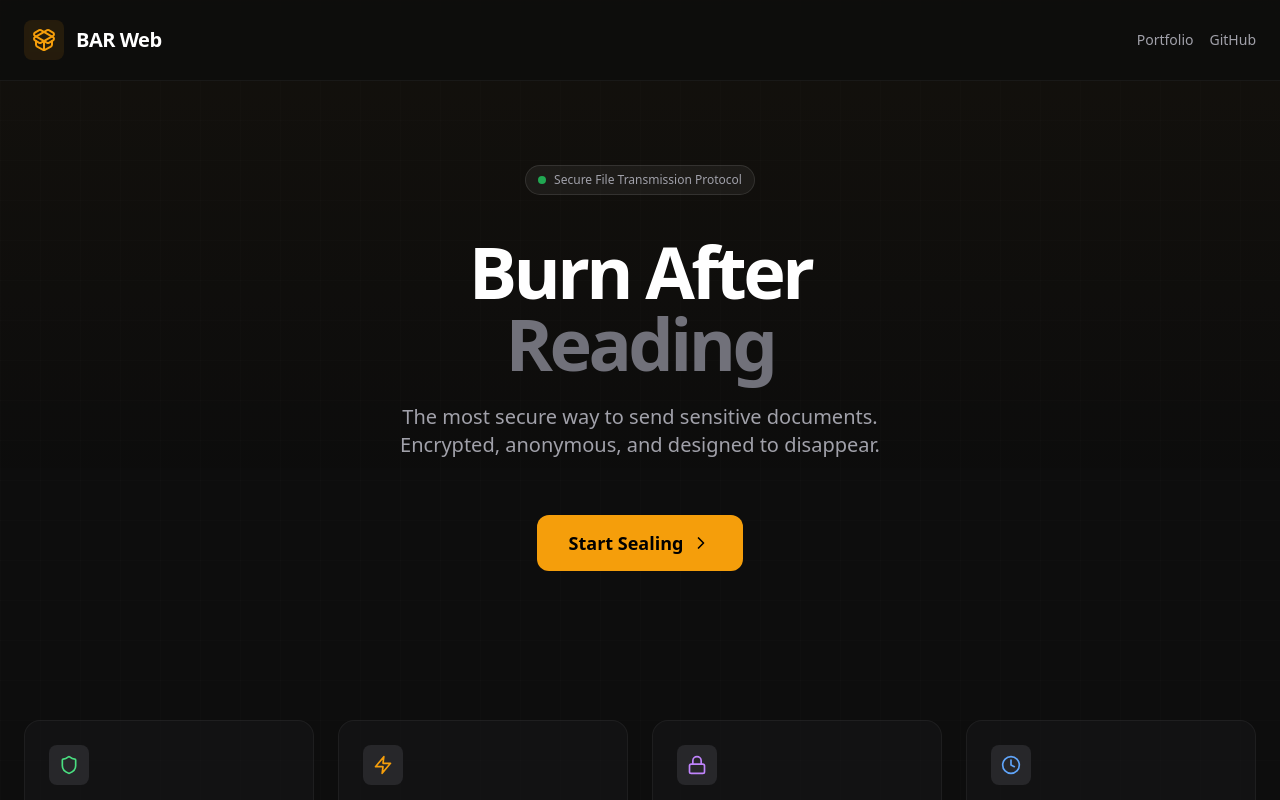
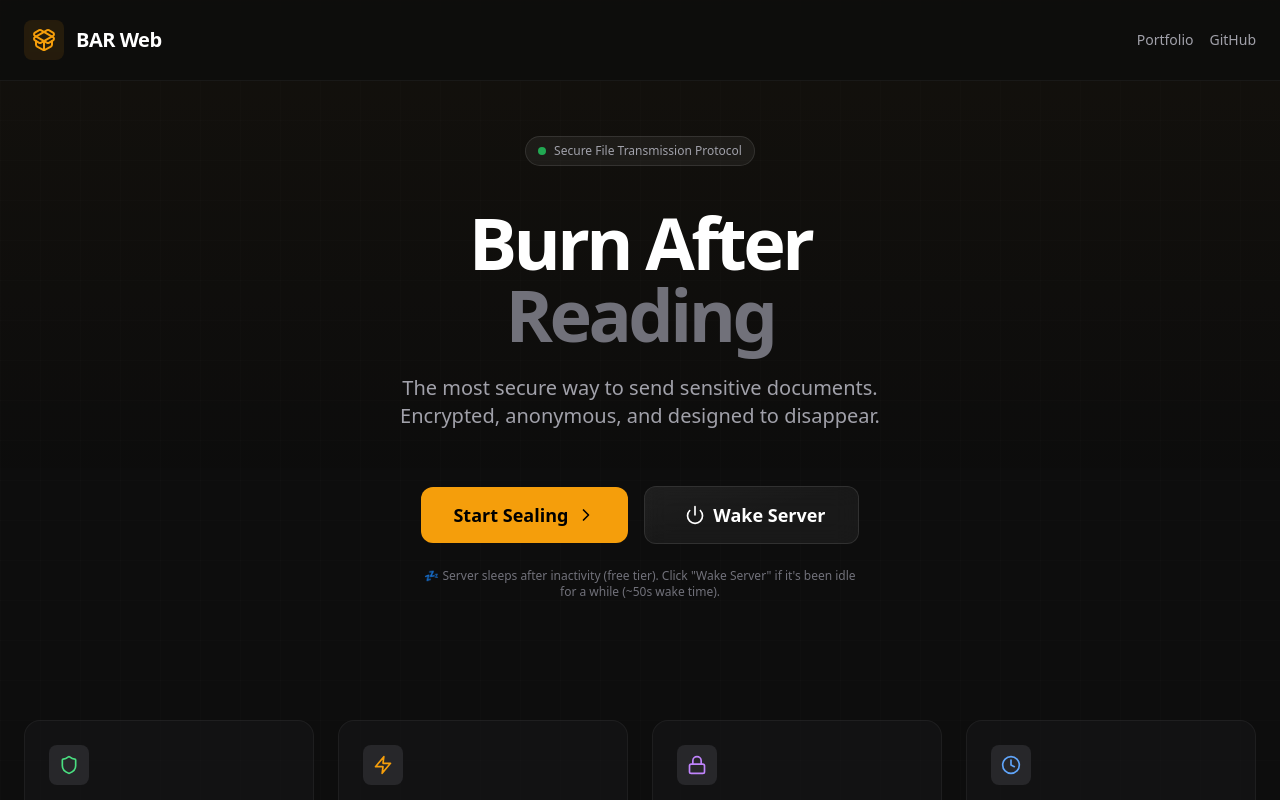
Before and after one commit to Mrtracker-new/BAR_RYY, a React (Vite) app in the folder frontend/: page / in a window 1280 px wide. Shown: the top 800 px of the page. Built offline with nearby package versions, Linux system fonts and the light colour scheme; no server answers.

Commit message:
Wake Server button got a reality check - now it actually knows when backend is napping vs partying. Also gave it a glow-up to match its cooler sibling (Start Sealing btn). No more fake 'Ready!' lies!

```diff
--- a/frontend/src/components/LandingPage.jsx
+++ b/frontend/src/components/LandingPage.jsx
@@ -14,6 +14,7 @@
   ChevronRight,
   Terminal,
 } from "lucide-react";
+import WakeUpButton from "./WakeUpButton";
 
 const LandingPage = () => {
   const navigate = useNavigate();
@@ -101,7 +102,8 @@
               Encrypted, anonymous, and designed to disappear.
             </p>
 
-            <div className="flex flex-col sm:flex-row items-center justify-center gap-4 pt-8">
+            <div className="flex flex-col items-center justify-center gap-4 pt-8">
+              <div className="flex flex-col sm:flex-row items-center justify-center gap-4">
                 <button
                   onClick={() => navigate('/app')}
                   className="w-full sm:w-auto px-8 py-3.5 bg-amber-500 hover:bg-amber-400 text-black font-semibold text-lg rounded-xl transition-all flex items-center justify-center space-x-2"
@@ -109,6 +111,12 @@
                   <span>Start Sealing</span>
                   <ChevronRight className="w-5 h-5" />
                 </button>
+                <WakeUpButton />
+              </div>
+
+              <p className="text-xs text-zinc-500 max-w-md text-center mt-2">
+                💤 Server sleeps after inactivity (free tier). Click "Wake Server" if it's been idle for a while (~50s wake time).
+              </p>
             </div>
           </motion.div>
         </section>
--- /dev/null
+++ b/frontend/src/components/WakeUpButton.jsx
@@ -0,0 +1,116 @@
+import React, { useState } from "react";
+import { Loader, CheckCircle, XCircle, Power } from "lucide-react";
+
+const WakeUpButton = () => {
+    const [status, setStatus] = useState("idle"); // idle, loading, success, error
+
+    const handleWakeUp = async () => {
+        setStatus("loading");
+
+        try {
+            // Get the actual backend URL - use env var or default to localhost:8000
+            const backendUrl = import.meta.env.VITE_BACKEND_URL || 'http://localhost:8000';
+
+            // Make a direct health check request to the backend server (not using axios instance)
+            // This bypasses Vite proxy and ensures we're checking the actual backend
+            const response = await fetch(`${backendUrl}/health`, {
+                method: 'GET',
+                signal: AbortSignal.timeout(60000) // 60 second timeout
+            });
+
+            if (!response.ok) {
+                throw new Error(`HTTP error! status: ${response.status}`);
+            }
+
+            setStatus("success");
+
+            // Reset after 2.5 seconds
+            setTimeout(() => {
+                setStatus("idle");
+            }, 2500);
+        } catch (error) {
+            setStatus("error");
+
+            // Reset after 2.5 seconds
+            setTimeout(() => {
+                setStatus("idle");
+            }, 2500);
+        }
+    };
+
+    const getButtonContent = () => {
+        switch (status) {
+            case "loading":
+                return (
+                    <>
+                        <Loader className="w-5 h-5 animate-spin" />
+                        <span>Waking...</span>
+                    </>
+                );
+            case "success":
+                return (
+                    <>
+                        <CheckCircle className="w-5 h-5" />
+                        <span>Ready!</span>
+                    </>
+                );
+            case "error":
+                return (
+                    <>
+                        <XCircle className="w-5 h-5" />
+                        <span>Retry</span>
+                    </>
+                );
+            default:
+                return (
+                    <>
+                        <Power className="w-5 h-5" />
+                        <span>Wake Server</span>
+                    </>
+                );
+        }
+    };
+
+    const getButtonStyles = () => {
+        const baseStyles =
+            "relative w-full sm:w-auto px-8 py-3.5 rounded-xl font-semibold text-lg transition-all duration-500 flex items-center justify-center space-x-2 overflow-hidden group";
+
+        switch (status) {
+            case "loading":
+                return `${baseStyles} bg-amber-500/10 border border-amber-500/30 text-amber-400 backdrop-blur-md shadow-lg shadow-amber-500/10 animate-pulse`;
+            case "success":
+                return `${baseStyles} bg-green-500/10 border border-green-500/30 text-green-400 backdrop-blur-md shadow-lg shadow-green-500/10`;
+            case "error":
+                return `${baseStyles} bg-red-500/10 border border-red-500/30 text-red-400 backdrop-blur-md shadow-lg shadow-red-500/10 hover:bg-red-500/20`;
+            default:
+                return `${baseStyles} bg-white/5 border border-white/10 text-white backdrop-blur-md hover:bg-white/10 hover:border-white/20 hover:shadow-lg hover:shadow-white/5`;
+        }
+    };
+
+    return (
+        <button
+            onClick={handleWakeUp}
+            disabled={status === "loading" || status === "success"}
+            className={getButtonStyles()}
+            title="Wake up the Render server"
+        >
+            {/* Multi-layered glassmorphic background */}
+            <div className="absolute inset-0 bg-gradient-to-br from-white/5 via-transparent to-transparent opacity-50" />
+
+            {/* Animated shine effect */}
+            <div className="absolute inset-0 bg-gradient-to-r from-transparent via-white/10 to-transparent -translate-x-full group-hover:translate-x-full transition-transform duration-1000 ease-in-out" />
+
+            {/* Pulsing glow on loading */}
+            {status === "loading" && (
+                <div className="absolute inset-0 bg-amber-500/20 animate-pulse rounded-lg" />
+            )}
+
+            {/* Content */}
+            <div className="relative z-10 flex items-center space-x-2">
+                {getButtonContent()}
+            </div>
+        </button>
+    );
+};
+
+export default WakeUpButton;
```
Also changed, not shown: 1 other file (tests, documents, lock files or other folders). Lines whose indentation alone changed are shown as unchanged.
